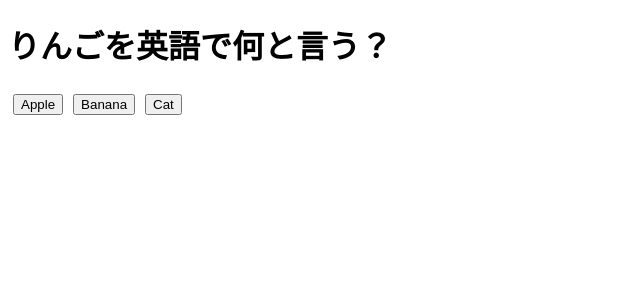
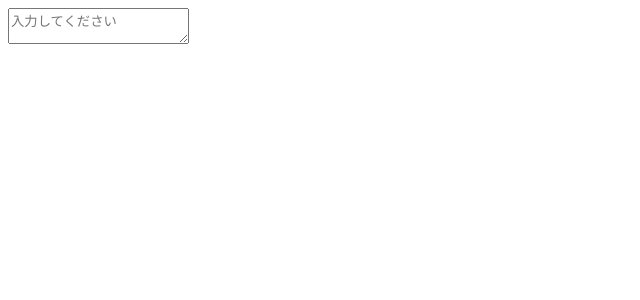
Before and after one commit to miku393911/react_learning, a React (Vite) app: page / in a window 1280 px wide. Shown: the top 300 px of the page, without its empty margins (0-640 px from the left). Built offline with nearby package versions, Linux system fonts and the light colour scheme.

Commit message:
23~25番まで復習完了

```diff
--- a/src/App.jsx
+++ b/src/App.jsx
@@ -414,18 +414,18 @@ return (<button onClick={totalCount}>カウントアップ！</button>) //これ
   )
 }*/
 
-/*export function App(){
+export function App(){ //localStorage()はwindow.localStorageというウィンドウ全体をを管理していりもののプロパティ（windowは省略して書けるので、localStorageが最初に来る！
   const [input, setInput] = useState(localStorage.getItem("input") || ""); //読み込み時の状態管理（論理演算子は予防のために使う！最初にinputに何も書いていない時、nullが返るとエラーになる可能性があるから
   useEffect( () => { //保存するための処理
     localStorage.setItem("input", input); //getItem("")とキーで繋がっている
   }, [input])  //今回クリーンアップ関数が不要だったのは、保存するだけだったから
-  return (
+  return ( //<textarea>タグにtype属性はない！
     <>
-      <textarea type="textarea" value={input} onChange={ (e) => setInput(e.target.value)} placeholder="入力してください" />
+      <textarea value={input} onChange={ (e) => setInput(e.target.value)} placeholder="入力してください" />
       <p>{input}</p>
     </>
   ) //HTMLにおいて、<textarea>というタグがある！
-}*/
+}
 
 /*export function App (){
   const  [count, setCount] = useState(0);
@@ -476,11 +476,7 @@ return (<button onClick={totalCount}>カウントアップ！</button>) //これ
   ) //背景クリックでも閉じるようにできるが、CSSを駆使する（position: fixedを使って浮かせる感じ）ので今はしない笑
 }*/
 
-/*### Q29. 簡易クイズアプリ (総合)
-問題文と選択肢が配列で用意されています。
-回答するたびに次の問題に進み、最後に正解数を表示してください。
-*   **Hooks:** `useState` (現在の問題番号、スコア)*/
-export function App(){
+/*export function App(){
   const [number, setNumber] = useState(0); //現在の問題番号の状態を管理
   const [score, setScore] = useState(0); //現在のスコアを管理
   const tests = [ //解答欄の状態管理は不要（問題番号で、回答するたびに次の問題に進むから保存する必要がない
@@ -512,4 +508,4 @@ export function App(){
       </div>
     </>
   ) //<div>タグはtests配列の現在の問題番号の選択肢を.map()メソッドで<button>タグとして並べる
-}
+}*/
```
